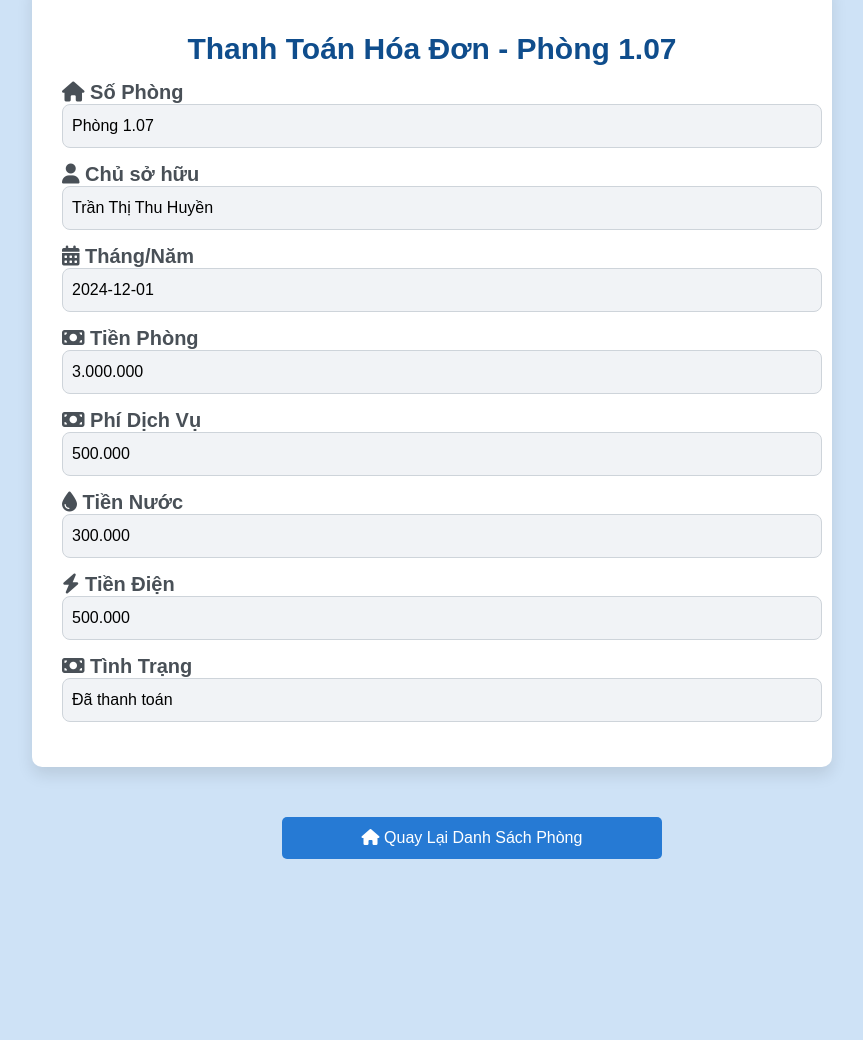
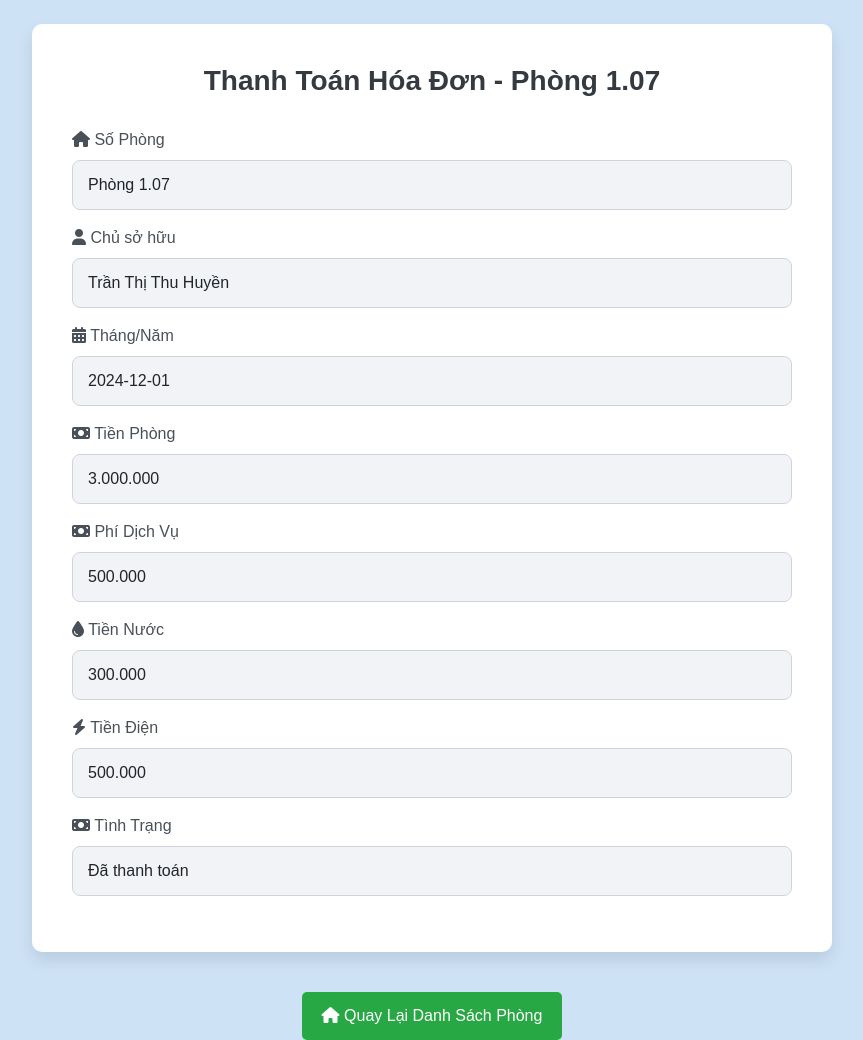
Before and after one commit to tranhuyen2005/baitaplon, a PHP site: page /xemhoadon.php?id=1 in a window 1280 px wide. Shown: the whole page, without its empty margins (208-1071 px from the left). Before the commit the page ends 859 px from the top, so only its background shows below. Run offline with PHP 8.4, Linux system fonts and the light colour scheme; data comes from the database, SQL or seed files in the repository.

Commit message:
Add files via upload

```diff
--- a/quanlyhoadon/danhsachphong.css
+++ b/quanlyhoadon/danhsachphong.css
@@ -61,7 +61,7 @@
     border-color: #000000;
     border-radius: 10px;
     padding: 10px 20px;
-    font-size: 18px;
+    font-size: 1.1rem;
     flex-shrink: 0; /* Đảm bảo nút tìm kiếm không bị co lại */
     color: white;
 }
@@ -108,7 +108,7 @@
 .form-select{
     margin-top: 18px;
     height: 42px;
-    width: 520px;
+    width: 580px;
 }
 
 
--- a/quanlyhoadon/suahoadon.php
+++ b/quanlyhoadon/suahoadon.php
@@ -60,6 +60,7 @@
     <meta charset="UTF-8">
     <meta name="viewport" content="width=device-width, initial-scale=1.0">
     <title>Thanh Toán Hóa Đơn</title>
+    <link href="https://cdn.jsdelivr.net/npm/bootstrap@5.3.0/dist/css/bootstrap.min.css" rel="stylesheet">
     <link href="suahoadon.css" rel="stylesheet"> <!-- Liên kết đến file CSS -->
     <link href="https://cdnjs.cloudflare.com/ajax/libs/font-awesome/6.5.1/css/all.min.css" rel="stylesheet">
 </head>
@@ -119,6 +120,6 @@
         </form>
     </div>
 
-
+    <script src="https://cdn.jsdelivr.net/npm/bootstrap@5.3.0/dist/js/bootstrap.bundle.min.js"></script>
 </body>
 </html>
--- a/quanlyhoadon/xemhoadon.css
+++ b/quanlyhoadon/xemhoadon.css
@@ -5,39 +5,31 @@
     color: #333;
     margin: 0;
     padding: 0;
-    display: flex;
-    justify-content: center;  /* Căn giữa nội dung trang */
-    align-items: center;
-    height: 100vh;
-    flex-direction: column; /* Đặt tất cả phần tử theo chiều dọc */
 }
 
 /* Tạo khung bao quanh cho container */
 .container {
     background-color: #fff;
-    padding: 30px; /* Giảm padding để các phần tử gần nhau hơn */
+    padding: 40px;
     border-radius: 10px;
     box-shadow: 0 8px 16px rgba(0, 0, 0, 0.1);
     max-width: 800px;
     margin: 40px auto;
-    width: 100%;
-    box-sizing: border-box;
 }
 
 /* Tiêu đề trang */
 h1 {
-    font-size: 30px;
-    color: #0f4d8c;
+    font-size: 28px;
+    color: #343a40;
     font-weight: 600;
-    margin-bottom: 15px; /* Giảm khoảng cách dưới tiêu đề */
+    margin-bottom: 30px;
     text-align: center;
 }
 
 /* Các nhãn của form */
 .form-label {
-    margin-bottom: 10px; /* Giảm khoảng cách giữa nhãn và các trường nhập liệu */
-    font-size: 20px;
-    font-weight: 700;
+    font-size: 16px;
+    font-weight: 500;
     color: #495057;
 }
 
@@ -46,11 +38,9 @@
     background-color: #f8f9fa;
     border: 1px solid #ced4da;
     border-radius: 8px;
-    padding: 12px 9px;
+    padding: 12px 15px;
     font-size: 16px;
     transition: all 0.3s ease;
-    margin-bottom: 15px;  /* Giảm khoảng cách giữa các trường */
-    width: 100%;  /* Đảm bảo input chiếm toàn bộ chiều rộng */
 }
 
 /* Khi input được focus */
@@ -66,48 +56,30 @@
     background-color: #f1f3f6;
     cursor: not-allowed;
 }
-
-/* Thanh số phòng dài ra */
-.room-number {
-    font-size: 36px;
-    font-weight: bold;
-    color: #333;
-    text-align: center;
-    padding: 15px; /* Thêm padding để thanh dài hơn */
-    background-color: #f1f1f1;
-    border-radius: 8px;
-    width: 100%;  /* Thanh sẽ chiếm toàn bộ chiều rộng */
-    max-width: 500px;  /* Giới hạn chiều dài của thanh */
-    margin: 15px auto; /* Căn giữa và thêm khoảng cách */
-}
-
 /* Nút Quay Lại - Nổi bật */
 .btn-secondary {
-    background-color: #267ad4;  /* Màu nền nút */
-    border-color: #d7e3da;      /* Màu viền nút */
-    padding: 12px 40px;         /* Làm dài nút */
+    background-color: #28a745;  /* Màu nền nút */
+    border-color: #28a745;      /* Màu viền nút */
+    padding: 12px 20px;
     border-radius: 5px;
     font-size: 16px;
     color: #fff;
     text-decoration: none;
     display: inline-block;
-    text-align: center;
     transition: all 0.3s ease;
-    margin-top: 10px; /* Khoảng cách với các phần tử trên */
-    width: 100%; /* Đặt thanh nút dài ra */
 }
 
 /* Hiệu ứng hover - thay đổi màu khi rê chuột */
 .btn-secondary:hover {
-    background-color: #1e50ac;  /* Màu nền khi hover */
-    border-color: #1e50ac;      /* Màu viền khi hover */
+    background-color: #218838;  /* Màu nền khi hover */
+    border-color: #1e7e34;      /* Màu viền khi hover */
     transform: translateY(-2px); /* Hiệu ứng nâng nút lên khi hover */
 }
 
 /* Hiệu ứng active - khi nhấn vào nút */
 .btn-secondary:active {
-    background-color: #1e50ac;
-    border-color: #1e50ac;
+    background-color: #1e7e34;
+    border-color: #1c7430;
     transform: translateY(0); /* Trả lại vị trí ban đầu khi nhấn */
 }
 
@@ -142,11 +114,7 @@
     }
 
     .btn-secondary {
-        padding: 12px 30px;
+        padding: 10px 18px;
         font-size: 14px;
     }
-
-    .room-number {
-        font-size: 28px; /* Giảm kích thước của thanh số phòng trên màn hình nhỏ */
-    }
 }
--- a/quanlyhoadon/xemhoadon.php
+++ b/quanlyhoadon/xemhoadon.php
@@ -32,6 +32,7 @@
     <meta charset="UTF-8">
     <meta name="viewport" content="width=device-width, initial-scale=1.0">
     <title>Thanh Toán Hóa Đơn</title>
+    <link href="https://cdn.jsdelivr.net/npm/bootstrap@5.3.0/dist/css/bootstrap.min.css" rel="stylesheet">
     <link href="xemhoadon.css" rel="stylesheet">
     <link href="https://cdnjs.cloudflare.com/ajax/libs/font-awesome/6.5.1/css/all.min.css" rel="stylesheet">
 </head>
@@ -86,6 +87,6 @@
             <a href="danhsachphong.php" class=" btn-secondary"><i class="fa-solid fa-house"></i> Quay Lại Danh Sách Phòng</a>
         </div>
     </div>
-
+    <script src="https://cdn.jsdelivr.net/npm/bootstrap@5.3.0/dist/js/bootstrap.bundle.min.js"></script>
 </body>
 </html>
```
Also changed, not shown: quanlyhoadon/danhsachphong.php (+10 -11 lines), quanlyhoadon/suahoadon.css (+31 -24 lines).
